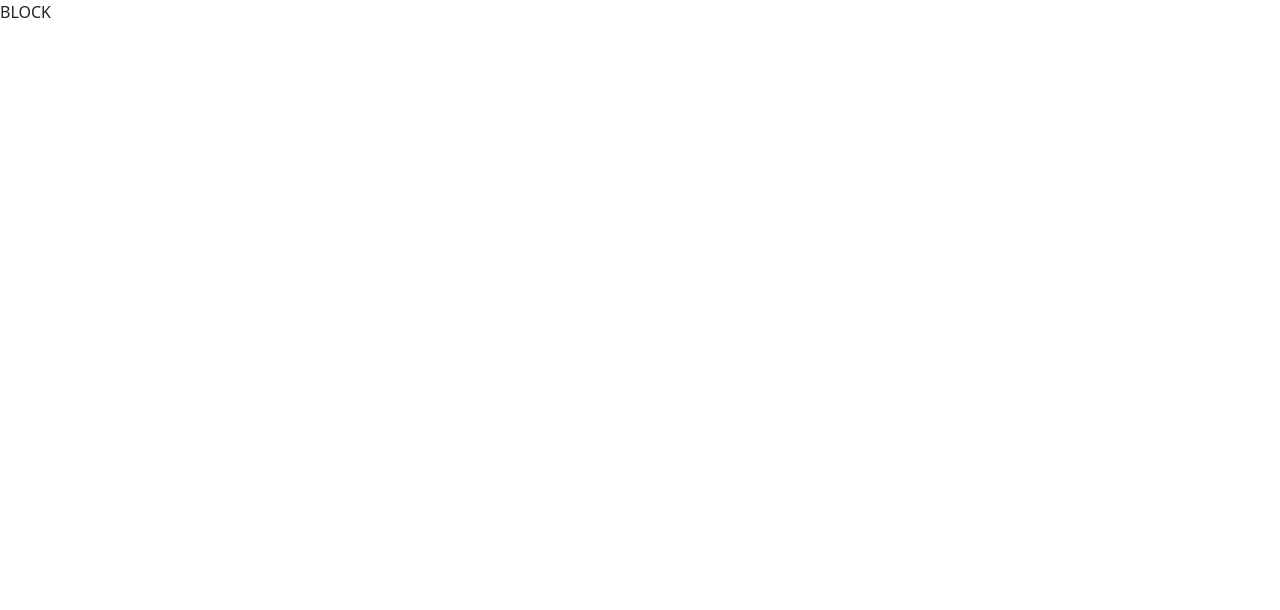
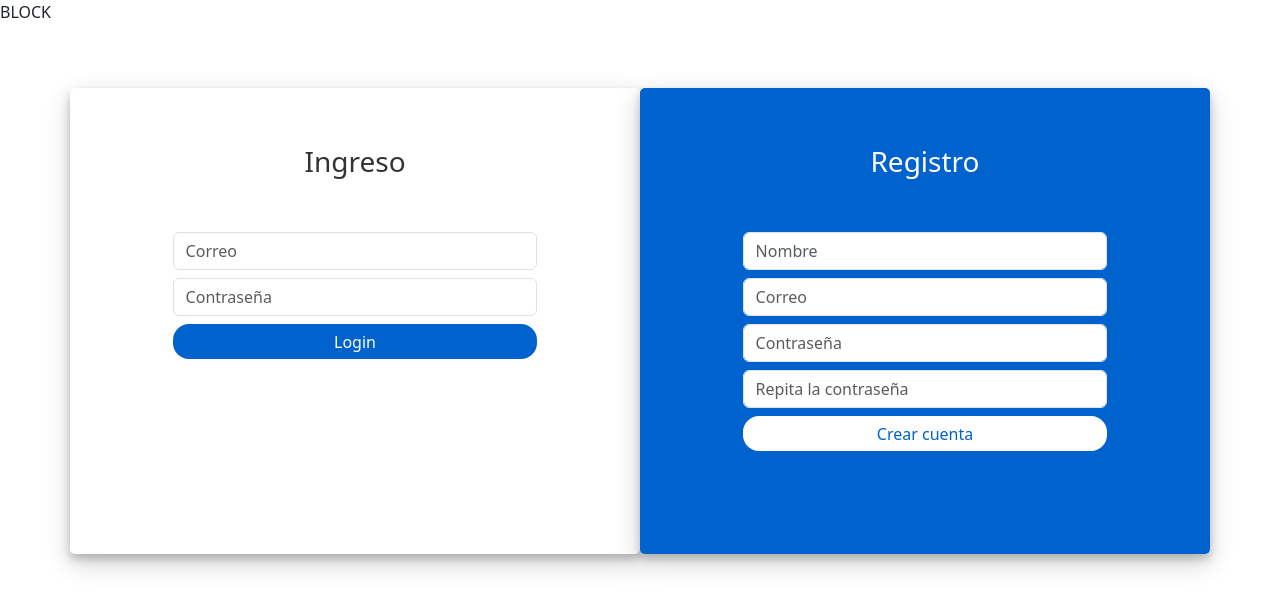
Before and after one commit to ljferreyrac/calendar-app-backend, a website: page public/index.html in a window 1280 px wide. Drawn offline with nearby package versions, Linux system fonts and the light colour scheme.

Commit message:
FIX: Adding JS and CSS

```diff
--- a/public/index.html
+++ b/public/index.html
@@ -9,7 +9,8 @@
     <link rel="stylesheet" href="https://cdnjs.cloudflare.com/ajax/libs/font-awesome/6.5.1/css/all.min.css" integrity="sha512-DTOQO9RWCH3ppGqcWaEA1BIZOC6xxalwEsw9c2QQeAIftl+Vegovlnee1c9QX4TctnWMn13TZye+giMm8e2LwA==" crossorigin="anonymous" referrerpolicy="no-referrer" />
     <link href="https://cdn.jsdelivr.net/npm/bootstrap@5.3.2/dist/css/bootstrap.min.css" rel="stylesheet" integrity="sha384-T3c6CoIi6uLrA9TneNEoa7RxnatzjcDSCmG1MXxSR1GAsXEV/Dwwykc2MPK8M2HN" crossorigin="anonymous">
 
-
+    <script type="module" crossorigin src="./assets/index-W_LV38oo.js"></script>
+    <link rel="stylesheet" crossorigin href="./assets/index-HDzqv7YZ.css">
   </head>
   <body>
     <div> BLOCK </div>
```
